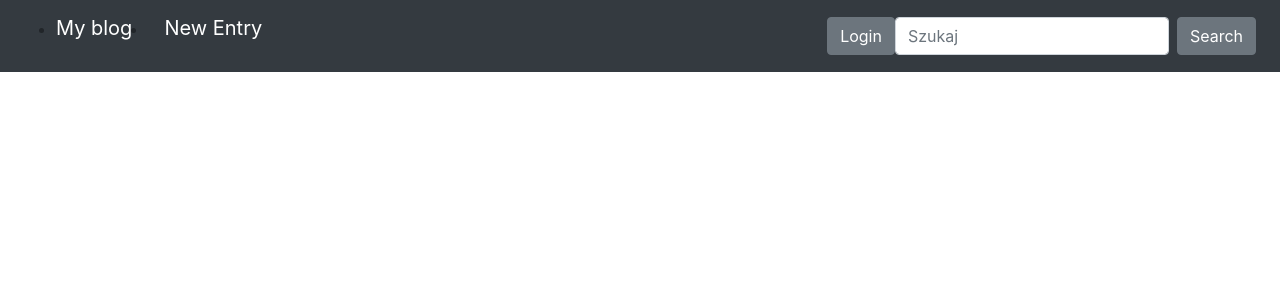
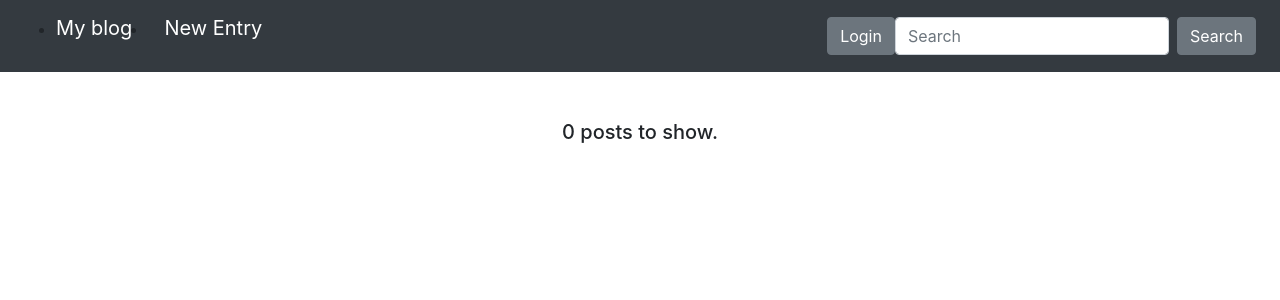
Before and after one commit to PedroPLCode/blog.py, a Flask app: page / in a window 1280 px wide. Shown: the top 300 px of the page. Run offline with Flask 3, Linux system fonts and the light colour scheme; some libraries are stand-ins or nearby versions.

Commit message:
Add endpoint / search

```diff
--- a/blog/routes.py
+++ b/blog/routes.py
@@ -23,14 +23,35 @@ def handle_page_not_found(error):
 @app.route('/')
 def homepage_view():
     all_posts = Entry.query.filter_by(is_published=True).order_by(Entry.creation_date.desc())
-    return render_template("homepage.html", all_posts=all_posts)
+    return render_template("homepage.html",
+                           all_posts=all_posts,
+                           counter=all_posts.count()
+                           )
+
+
+@app.route('/search/')
+def search_posts():
+    search_query = request.args.get("q", "")
+
+    if search_query:
+        posts = Entry.query.filter(
+            (Entry.is_published == True) & (Entry.title.contains(search_query))
+        ).order_by(Entry.creation_date.desc())
+    else:
+        posts = Entry.query.filter_by(is_published=True).order_by(Entry.creation_date.desc())
+
+    return render_template("homepage.html",
+                           all_posts=posts,
+                           counter=posts.count(),
+                           search_query=search_query)
 
 
 @app.route('/drafts/')
 @login_required
 def list_drafts():
     drafts = Entry.query.filter_by(is_published=False).order_by(Entry.creation_date.desc())
-    return render_template("drafts.html", drafts=drafts)
+    return render_template("drafts.html",
+                           drafts=drafts)
 
 
 @app.route("/new-post/", methods=["GET", "POST"])
@@ -44,7 +65,9 @@ def create_new_entry():
             return redirect(url_for("homepage_view"))
         else:
             errors = form.errors
-    return render_template("entry_form.html", form=form, errors=errors)
+    return render_template("entry_form.html",
+                           form=form,
+                           errors=errors)
 
 
 @app.route("/edit-post/<int:entry_id>", methods=["GET", "POST"])
@@ -59,7 +82,10 @@ def edit_entry(entry_id):
             return redirect(url_for("homepage_view"))
         else:
             errors = form.errors
-    return render_template("entry_form.html", form=form, errors=errors)
+    return render_template("entry_form.html",
+                           form=form,
+                           entry_id=entry_id,
+                           errors=errors)
 
 
 @app.route("/delete-post/<int:entry_id>", methods=["POST"])
@@ -84,7 +110,9 @@ def login():
             return redirect(next_url or url_for('homepage_view'))
         else:
             errors = form.errors
-    return render_template("login_form.html", form=form, errors=errors)
+    return render_template("login_form.html",
+                           form=form,
+                           errors=errors)
 
 
 @app.route('/logout/', methods=['GET', 'POST'])
--- a/blog/templates/base.html
+++ b/blog/templates/base.html
@@ -37,8 +37,8 @@
     {% else %}
     <a href="{{ url_for('login') }}" class="btn btn-secondary my-2 my-lg-0">Login</a>
     {% endif %}
-      <form class="form-inline my-2 my-lg-0 mr-2">
-        <input class="form-control mr-sm-2" type="text" placeholder="Szukaj" aria-label="Szukaj">
+    <form class="form-inline my-2 my-lg-0 mr-2" action="/search" method="GET">
+      <input class="form-control mr-sm-2" type="text" value="{% if search_query %}{{ search_query }}{% endif %}" placeholder="Search" aria-label="Search" name="q">
       <button class="btn btn-secondary my-2 my-sm-0" type="submit">Search</button>
     </form>
   </div>
--- a/blog/templates/homepage.html
+++ b/blog/templates/homepage.html
@@ -2,9 +2,21 @@
 
 {% block content %}
 
+<div class="d-flex flex-column justify-content-center align-items-center">
+  {% if search_query %}
+    <h4>Search results for: {{ search_query }}</h4>
+  {% endif %}
+
+  {% if counter %}
+    <h5 class="mt-1 mb-4">Found {{ counter }} posts.</h5>
+  {% else %}
+    <h5 class="mt-1 mb-4">{{ counter }} posts to show.</h5>
+  {% endif %}
+</div>
+
 {% for post in all_posts %}
 
-<div>
+<div class="mb-5">
   <div class="d-flex flex-row justify-content-between align-items-center gap-2">
     <div>
       <h2>{{ post.title }}</h2>
@@ -33,7 +45,7 @@
   </div>
   <p>{{ post.creation_date.strftime('%Y-%m-%d') }}</p>
   <p>
-      {{ post.content}}
+    {{ post.content}}
   </p>
 </div>
 
```
Also changed, not shown: blog/templates/entry_form.html (+17 -1 lines), blog.db. Lines whose indentation alone changed are shown as unchanged.
